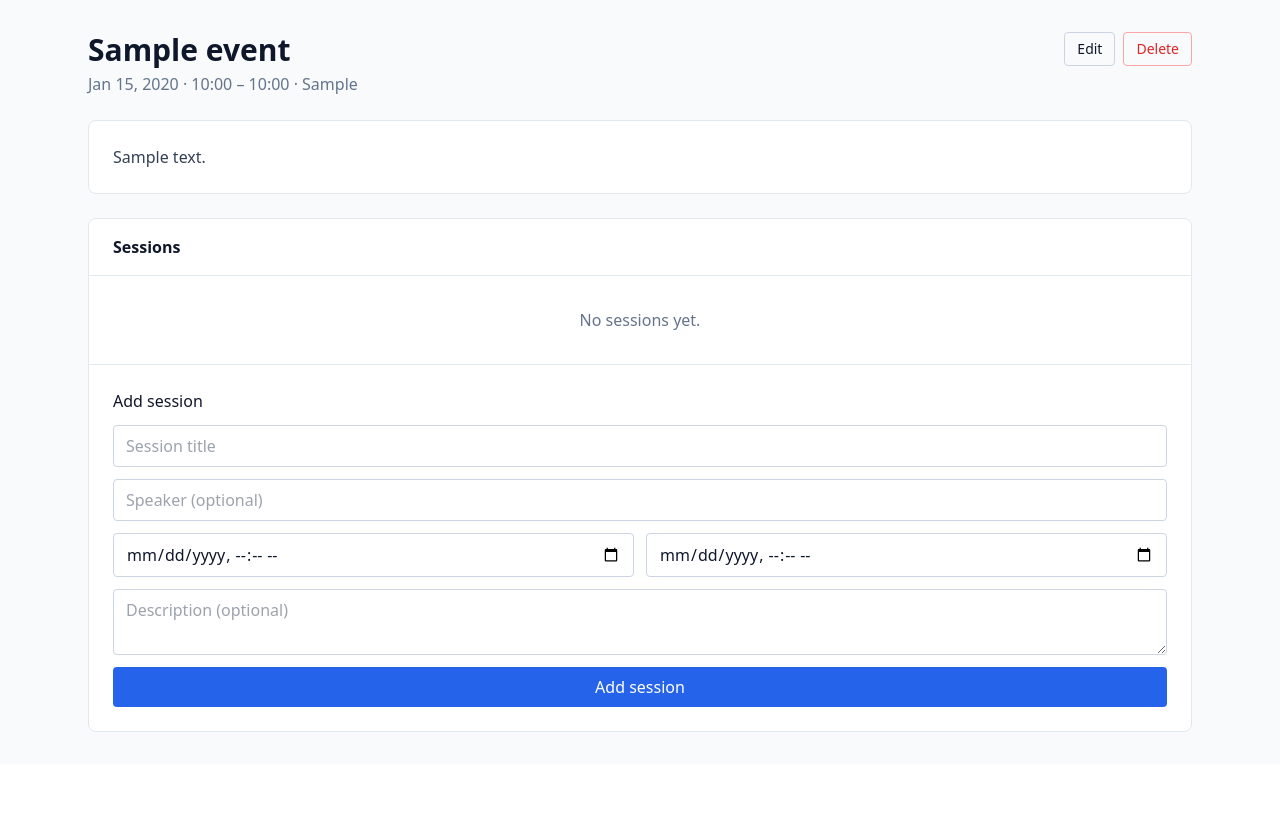
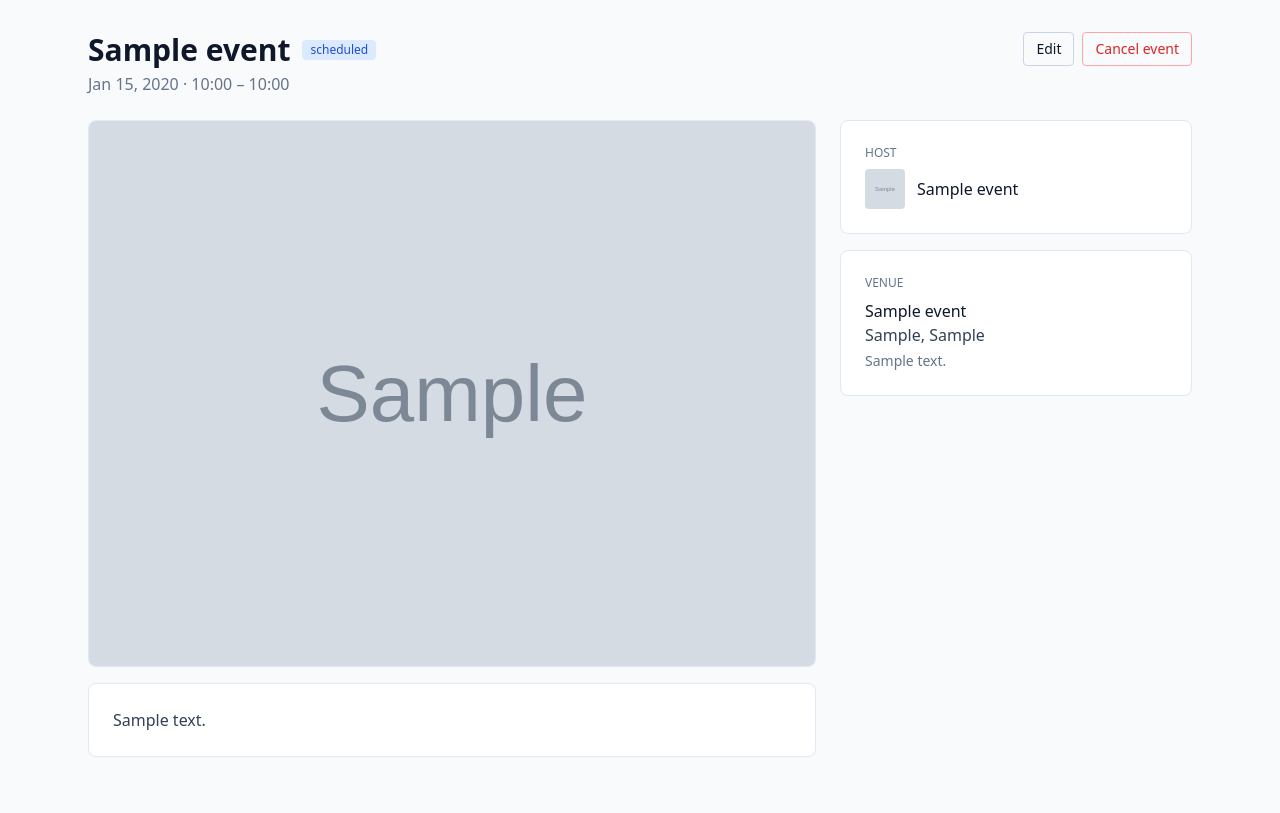
Before and after one commit to SessioAps/event-dashboard, a FastAPI app: page /events/1 in a window 1280 px wide. Shown: the part 53-866 px from the top of the page. Before the commit the page ends 785 px from the top, so only its background shows below. Run offline with FastAPI, Linux system fonts and the light colour scheme; the visitor is signed in with stand-in values (Sample User, id 1); tables that the repository leaves empty hold one stand-in row (values such as "Sample post"); grey boxes marked "Sample" are stand-in pictures; some libraries are stand-ins or nearby versions.

Commit message:
Phase B — Event model overhaul
Locked in 2026-05-11 sessio-grill (Julieta solo). Decisions captured in
sessio-docs/docs/products/admin/architecture/decisions.md.

Changes:

- Q3 Delete the Session model: removed Session entity (conference-track
  pattern; collides with Sessio's "Session" = private 1:1 working block
  per app/prd.md §5.5). Dropped app/routers/sessions.py, the sessions
  template fragment, the sessions block in event detail, the Sessions
  column in the list view, and stats.session_count.

- Q2 Event state machine: added EventState enum
  (scheduled / live / completed / cancelled). New POST /events/{id}/cancel
  flips state without deleting the row (delete loses the §5.6.6 cancel
  push to RSVPed users). Hard delete removed from UI — emergency typo
  fixes go through DB tools.

- F2 Venue split: Event.location (single string) replaced with
  venue_name, venue_city (required), venue_country (ISO-3166, required),
  venue_address (optional free-text). Matches app/prd.md §5.6.3 row
  format (city + country) and §5.6.4 detail (full address).

- F3 Genre tags: Event.genre_tags is JSON list. Free-text comma-
  separated input at v1 pending SBL-0032 (Mattis: canonical vocab).

- F1 Hero image (partial): Event.hero_image_url field + URL input.
  Native file picker + presigned-URL flow lands when the backend exists
  (decisions.md F1, blocked on Phase E).

- Q7 Host identity: host_label (required text) + host_logo_url (URL).
  Matches data-model.md 1.0 schema. Picker UX pending SBL-0031 (Arne:
  Organisations table at 1.0 or Phase 2).

State badges in list + detail views colour-code each state.
Form layout grouped by entity (Host, Venue) for clarity.

dashboard.db deleted — schema incompatible with new model.
Recreates fresh on next startup.

Next: Phase C (magic-link auth + role removal); Phase D folded in here.

```diff
--- a/app/main.py
+++ b/app/main.py
@@ -10,10 +10,9 @@ from starlette.middleware.sessions import SessionMiddleware
 from app.config import settings
 from app.database import Base, engine, get_db
 from app.deps import current_user
-from app.models import Event, Session as EventSession, User
-from app.routers import auth, events, sessions
+from app.models import Event, User
+from app.routers import auth, events
 
-# Create tables on startup (use Alembic for production migrations)
 Base.metadata.create_all(bind=engine)
 
 app = FastAPI(title="Event Dashboard")
@@ -24,7 +23,6 @@ templates = Jinja2Templates(directory="app/templates")
 
 app.include_router(auth.router)
 app.include_router(events.router)
-app.include_router(sessions.router)
 
 
 @app.get("/")
@@ -36,7 +34,6 @@ def home(request: Request, db: DbSession = Depends(get_db), user: User | None =
     stats = {
         "event_count": db.query(Event).count(),
         "upcoming_count": db.query(Event).filter(Event.start_at >= now).count(),
-        "session_count": db.query(EventSession).count(),
     }
     recent_events = db.query(Event).order_by(Event.created_at.desc()).limit(5).all()
     return templates.TemplateResponse(
--- a/app/templates/events/_sessions_list.html
+++ /dev/null
@@ -1,25 +0,0 @@
-{% if event.sessions %}
-<div class="divide-y divide-slate-200">
-    {% for session in event.sessions %}
-    <div id="session-{{ session.id }}" class="px-6 py-3 flex items-center justify-between">
-        <div>
-            <div class="font-medium">{{ session.title }}</div>
-            <div class="text-sm text-slate-500">
-                {{ session.start_at.strftime("%H:%M") }}–{{ session.end_at.strftime("%H:%M") }}
-                {% if session.speaker %} · {{ session.speaker }}{% endif %}
-            </div>
-            {% if session.description %}
-            <div class="text-sm text-slate-600 mt-1">{{ session.description }}</div>
-            {% endif %}
-        </div>
-        <button hx-post="/events/{{ event.id }}/sessions/{{ session.id }}/delete"
-                hx-target="#session-{{ session.id }}"
-                hx-swap="outerHTML"
-                hx-confirm="Delete this session?"
-                class="text-red-600 hover:text-red-800 text-sm">Delete</button>
-    </div>
-    {% endfor %}
-</div>
-{% else %}
-<div class="px-6 py-8 text-center text-slate-500">No sessions yet.</div>
-{% endif %}
--- a/app/templates/events/detail.html
+++ b/app/templates/events/detail.html
@@ -1,47 +1,69 @@
 {% extends "base.html" %}
 {% block title %}{{ event.title }}{% endblock %}
 {% block content %}
+{% set s = event.state.value %}
 <div class="flex items-start justify-between mb-6">
     <div>
+        <div class="flex items-center gap-3">
             <h1 class="text-3xl font-bold">{{ event.title }}</h1>
+            <span class="inline-block px-2 py-0.5 rounded text-xs
+                {% if s == 'cancelled' %}bg-red-100 text-red-700
+                {% elif s == 'completed' %}bg-slate-100 text-slate-600
+                {% elif s == 'live' %}bg-green-100 text-green-700
+                {% else %}bg-blue-100 text-blue-700{% endif %}">{{ s }}</span>
+        </div>
         <div class="text-slate-500 mt-1">
             {{ event.start_at.strftime("%b %d, %Y · %H:%M") }} – {{ event.end_at.strftime("%H:%M") }}
-            {% if event.location %} · {{ event.location }}{% endif %}
         </div>
     </div>
     <div class="flex gap-2">
         <a href="/events/{{ event.id }}/edit" class="px-3 py-1.5 border border-slate-300 rounded hover:bg-slate-50 text-sm">Edit</a>
-        <form method="post" action="/events/{{ event.id }}/delete" onsubmit="return confirm('Delete this event and all its sessions?')">
-            <button type="submit" class="px-3 py-1.5 border border-red-300 text-red-600 rounded hover:bg-red-50 text-sm">Delete</button>
+        {% if s != 'cancelled' %}
+        <form method="post" action="/events/{{ event.id }}/cancel" onsubmit="return confirm('Cancel this event? RSVPed users will be notified (once the backend is wired).')">
+            <button type="submit" class="px-3 py-1.5 border border-red-300 text-red-600 rounded hover:bg-red-50 text-sm">Cancel event</button>
         </form>
+        {% endif %}
     </div>
 </div>
 
+<div class="grid grid-cols-3 gap-6 mb-6">
+    <div class="col-span-2 space-y-4">
+        {% if event.hero_image_url %}
+        <img src="{{ event.hero_image_url }}" alt="{{ event.title }}" class="w-full rounded-lg border border-slate-200">
+        {% endif %}
         {% if event.description %}
-<div class="bg-white p-6 rounded-lg border border-slate-200 mb-6">
+        <div class="bg-white p-6 rounded-lg border border-slate-200">
             <p class="text-slate-700 whitespace-pre-wrap">{{ event.description }}</p>
         </div>
         {% endif %}
-
-<div class="bg-white rounded-lg border border-slate-200">
-    <div class="px-6 py-4 border-b border-slate-200">
-        <h2 class="font-semibold">Sessions</h2>
     </div>
 
-    <div id="sessions-list">
-        {% include "events/_sessions_list.html" %}
-    </div>
-
-    <div class="border-t border-slate-200 p-6">
-        <h3 class="font-medium mb-3">Add session</h3>
-        <form hx-post="/events/{{ event.id }}/sessions" hx-target="#sessions-list" hx-swap="innerHTML" hx-on::after-request="if(event.detail.successful) this.reset()" class="grid grid-cols-2 gap-3">
-            <input type="text" name="title" required placeholder="Session title" class="px-3 py-2 border border-slate-300 rounded col-span-2">
-            <input type="text" name="speaker" placeholder="Speaker (optional)" class="px-3 py-2 border border-slate-300 rounded col-span-2">
-            <input type="datetime-local" name="start_at" required class="px-3 py-2 border border-slate-300 rounded">
-            <input type="datetime-local" name="end_at" required class="px-3 py-2 border border-slate-300 rounded">
-            <textarea name="description" rows="2" placeholder="Description (optional)" class="px-3 py-2 border border-slate-300 rounded col-span-2"></textarea>
-            <button type="submit" class="col-span-2 bg-blue-600 text-white py-2 rounded hover:bg-blue-700">Add session</button>
-        </form>
+    <aside class="space-y-4">
+        <div class="bg-white p-6 rounded-lg border border-slate-200">
+            <div class="text-xs uppercase text-slate-500 mb-2">Host</div>
+            <div class="flex items-center gap-3">
+                {% if event.host_logo_url %}
+                <img src="{{ event.host_logo_url }}" alt="" class="w-10 h-10 rounded">
+                {% endif %}
+                <div class="font-medium">{{ event.host_label }}</div>
             </div>
         </div>
+        <div class="bg-white p-6 rounded-lg border border-slate-200">
+            <div class="text-xs uppercase text-slate-500 mb-2">Venue</div>
+            {% if event.venue_name %}<div class="font-medium">{{ event.venue_name }}</div>{% endif %}
+            <div class="text-slate-700">{{ event.venue_city }}, {{ event.venue_country }}</div>
+            {% if event.venue_address %}<div class="text-sm text-slate-500 mt-1 whitespace-pre-wrap">{{ event.venue_address }}</div>{% endif %}
+        </div>
+        {% if event.genre_tags %}
+        <div class="bg-white p-6 rounded-lg border border-slate-200">
+            <div class="text-xs uppercase text-slate-500 mb-2">Genre tags</div>
+            <div class="flex flex-wrap gap-1.5">
+                {% for tag in event.genre_tags %}
+                <span class="px-2 py-0.5 bg-slate-100 rounded text-xs">{{ tag }}</span>
+                {% endfor %}
+            </div>
+        </div>
+        {% endif %}
+    </aside>
+</div>
 {% endblock %}
```
Also changed, not shown: app/models/__init__.py (+24 -19 lines), app/routers/events.py (+59 -23 lines), app/routers/sessions.py (deleted, +0 -76 lines), app/templates/dashboard.html (+4 -6 lines), app/templates/events/form.html (+50 -3 lines), app/templates/events/list.html (+14 -5 lines). Lines whose indentation alone changed are shown as unchanged.
